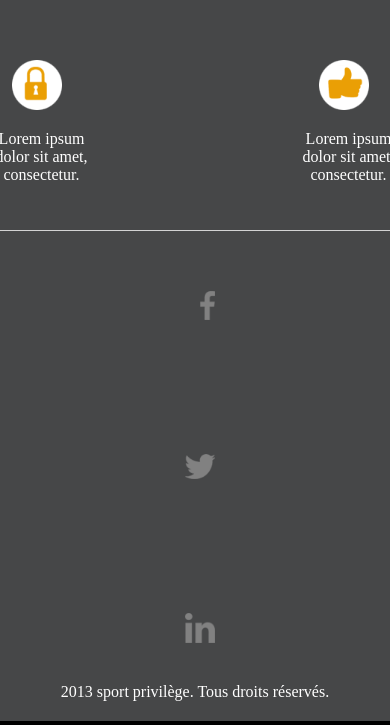
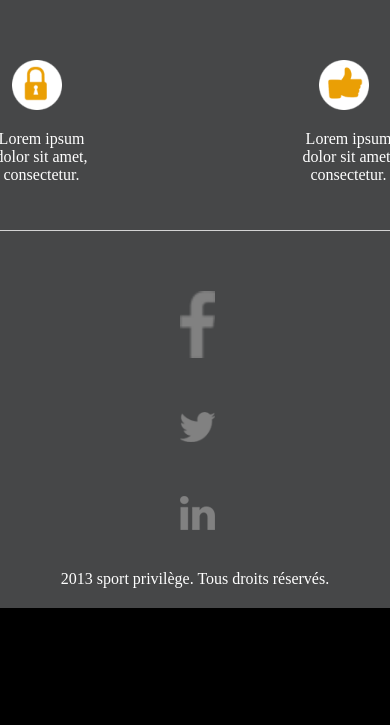
Before and after one commit to manu9898/project-klimax, a plain HTML site: page index.html in a window 390 px wide. Shown: the part 2765-3490 px from the top of the page. After the commit the page ends 3377 px from the top, so only its background shows below. Drawn offline with Linux system fonts and the light colour scheme.

Commit message:
fourth commit

```diff
--- a/css/master.css
+++ b/css/master.css
@@ -263,7 +263,7 @@ footer{
 .imgFooter{
     max-width: 50%;
    padding-top: 30px;
-    transform: translateX(20px);
+    padding-left: 20px;
 }
 }
 
@@ -271,7 +271,11 @@ footer{
     body{
         margin: -12px;
     }
+    .imgFooter{
+        padding-left: 20px;
+    }
 }
+
 
 
 @media (max-width: 477px) {
@@ -310,4 +314,14 @@ footer{
     .imgTop{
         min-height: 300px;
     }
+    .divImgFooter2{
+        display: flex;
+        justify-content: center;
+        align-items: center;
+        gap: 20px;
+        padding-top: 30px;
+    }
+    .imgFooter{
+        max-width: 50%;
+    }
 }
--- a/index.html
+++ b/index.html
@@ -144,15 +144,15 @@
     <div style="display: flex ; justify-content: center">
         <div class="container divImgFooter2">
             <div>
-                <img style="width: 30px" class="imgFooter" src="img/images/icon-facebook.png">
+                <img style="width: 50px" class="imgFooter imgFooter2" src="img/images/icon-facebook.png">
             </div>
 
             <div>
-                <img  style="width: 60px" class="imgFooter" src="img/images/icon-twitter.png">
+                <img  style="width: 50px;" class="imgFooter imgFooter2" src="img/images/icon-twitter.png">
             </div>
 
             <div>
-                <img  style="width: 60px" class="imgFooter" src="img/images/icon-linkedin.png">
+                <img  style="width: 50px" class="imgFooter imgFooter2" src="img/images/icon-linkedin.png">
             </div>
         </div>
     </div>
```
